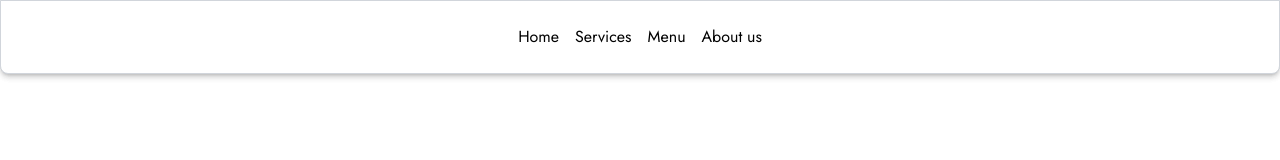
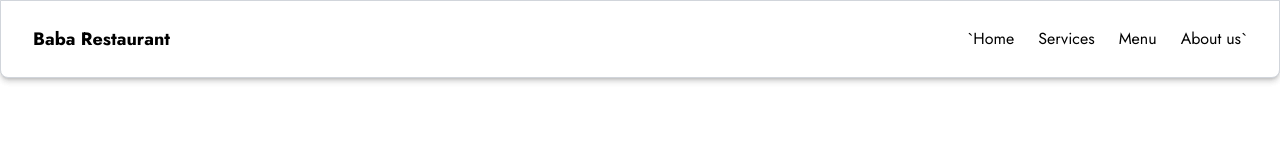
Before and after one commit to SaadAfzaldev/project-restaurant, a Next.js app: page / in a window 1280 px wide. Shown: the top 160 px of the page. Built offline with nearby package versions, Linux system fonts and the light colour scheme.

Commit message:
name added

```diff
--- a/src/app/components/Navbar..tsx
+++ b/src/app/components/Navbar..tsx
@@ -18,10 +18,11 @@ function Navbar({ className }: { className?: string }) {
         <div
             className={cn("fixed top-10 inset-x-0 max-w-2xl mx-auto z-50", className)}
         >
-            <Menu setActive={setActive}>
-                <MenuItem setActive={setActive} active={active} item="Home" >
+            <Menu setActive={setActive} name="Baba Restaurant">
 
-                </MenuItem>
+            `<MenuItem setActive={setActive} active={active} item="Home" >
+
+                    </MenuItem>
                 <MenuItem setActive={setActive} active={active} item="Services">
                     <div className="flex flex-col space-y-4 text-sm">
                         <HoveredLink href="/coming">Order Online</HoveredLink>
@@ -30,7 +31,7 @@ function Navbar({ className }: { className?: string }) {
 
                 <MenuItem setActive={setActive} active={active} item="Menu"></MenuItem>
                 <MenuItem setActive={setActive} active={active} item="About us">
-                </MenuItem>
+                </MenuItem>`
             </Menu>
         </div>
     );
--- a/src/app/components/explore.tsx
+++ b/src/app/components/explore.tsx
@@ -1,7 +1,7 @@
 import React from 'react'
 import { CardBody,CardContainer,CardItem } from './3dcard';
 import Image from "next/image";
-import Link from "next/link";
+
 export default function Explore() {
   return (
     <>
--- a/src/app/components/navbar-menu.tsx
+++ b/src/app/components/navbar-menu.tsx
@@ -63,16 +63,21 @@ export const MenuItem = ({
 export const Menu = ({
                          setActive,
                          children,
+                         name
                      }: {
     setActive: (item: string | null) => void;
     children: React.ReactNode;
+    name : string
 }) => {
     return (
         <nav
             onMouseLeave={() => setActive(null)} // resets the state
-            className="fixed top-0 left-0 w-full z-10 rounded-b-lg border border-gray-300 bg-white shadow-md flex justify-center space-x-4 px-8 py-6" // Full width with fixed positioning
+            className="fixed top-0 left-0 w-full z-10 rounded-b-lg border border-gray-300 bg-white shadow-md flex justify-between items-center px-8 py-6" // Adjusted for spacing
         >
-            {children}
+            <div className="text-lg font-bold text-black">{name}</div> {/* Name on the left */}
+            <div className="flex space-x-6"> {/* Menu items on the right */}
+                {children}
+            </div>
         </nav>
     );
 };
```
